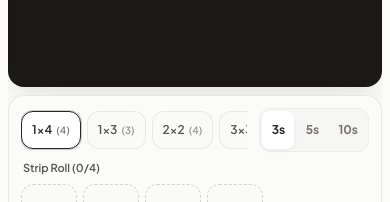
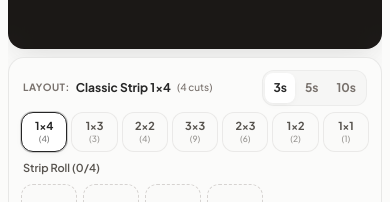
Before and after one commit to R16-Code/KlipKlap, a React (Vite) app: page / in a window 390 px wide. Shown: the part 514-716 px from the top of the page. Built offline with nearby package versions, Linux system fonts and the light colour scheme; no server answers; a web font is replaced by a local one.

Commit message:
feat(mobile): display all 7 layout options simultaneously without scrolling

```diff
--- a/src/components/booth/MobileBoothDock.tsx
+++ b/src/components/booth/MobileBoothDock.tsx
@@ -125,13 +125,63 @@ export const MobileBoothDock: React.FC<MobileBoothDockProps> = ({ onCaptureFrame
 
   return (
     <div className="w-full bg-studio-milk/95 backdrop-blur-md rounded-2xl sm:rounded-3xl p-3 border border-black/[0.08] shadow-soft-lg flex flex-col justify-between gap-2 overscroll-contain select-none">
-      {/* Row 1: Layout Carousel & Timer Presets */}
-      <div className="flex items-center justify-between gap-2 shrink-0">
-        {/* Horizontal Scrollable Layout Pills */}
-        <div className="flex items-center gap-1.5 overflow-x-auto no-scrollbar py-0.5 max-w-[65%] sm:max-w-[70%]">
+      {/* Row 1: Layout Selection Bar & Timer Controls */}
+      <div className="flex flex-col gap-1.5 shrink-0">
+        {/* Top Info Header: Layout Name & Timer Duration */}
+        <div className="flex items-center justify-between gap-2 px-0.5">
+          <div className="flex items-center gap-1.5 min-w-0">
+            <span className="text-[10px] font-bold text-stone-500 uppercase tracking-wider shrink-0">
+              Layout:
+            </span>
+            <span className="text-xs font-bold text-studio-graphite truncate font-sans">
+              {layoutConfig.name}
+            </span>
+            <span className="text-[10px] text-stone-500 font-medium shrink-0">
+              ({layoutConfig.photoCount} cuts)
+            </span>
+          </div>
+
+          {/* Timer Presets (3s / 5s / 10s) */}
+          <div className="flex items-center gap-0.5 bg-stone-100/90 p-0.5 rounded-xl border border-black/[0.04] shrink-0">
+            <Timer className="w-3.5 h-3.5 text-stone-500 ml-1 hidden xs:inline" />
+            {[3, 5, 10].map((sec) => (
+              <button
+                key={sec}
+                type="button"
+                disabled={isCapturing}
+                onClick={() => setTimerDuration(sec)}
+                className={`px-2 sm:px-2.5 py-0.5 sm:py-1 min-h-[30px] sm:min-h-[32px] text-xs font-bold rounded-lg transition-all active:scale-95 flex items-center justify-center ${
+                  timerDuration === sec
+                    ? 'bg-white text-studio-graphite shadow-soft-sm'
+                    : 'text-stone-500 hover:text-studio-graphite'
+                }`}
+              >
+                {sec}s
+              </button>
+            ))}
+          </div>
+        </div>
+
+        {/* All 7 Layouts Grid (Fully visible at once, zero scroll required) */}
+        <div className="grid grid-cols-7 gap-1 w-full">
           {layoutKeys.map((key) => {
             const cfg = LAYOUT_CONFIGS[key];
             const isSelected = layout === key;
+
+            const shortLabel =
+              key === 'strip_1x4'
+                ? '1×4'
+                : key === 'strip_1x3'
+                ? '1×3'
+                : key === 'grid_2x2'
+                ? '2×2'
+                : key === 'grid_3x3'
+                ? '3×3'
+                : key === 'grid_2x3'
+                ? '2×3'
+                : key === 'strip_1x2'
+                ? '1×2'
+                : '1×1';
 
             return (
               <button
@@ -139,52 +189,22 @@ export const MobileBoothDock: React.FC<MobileBoothDockProps> = ({ onCaptureFrame
                 type="button"
                 disabled={isCapturing}
                 onClick={() => setLayout(key)}
-                className={`flex items-center gap-1 px-2.5 py-1.5 min-h-[38px] rounded-xl border text-xs font-semibold transition-all shrink-0 active:scale-95 ${
+                className={`flex flex-col items-center justify-center py-1.5 px-0.5 rounded-xl border transition-all active:scale-95 text-center min-h-[40px] ${
                   isSelected
-                    ? 'border-studio-graphite bg-white text-studio-graphite shadow-soft-sm ring-1 ring-studio-graphite/20'
-                    : 'border-stone-200/80 bg-stone-50/80 text-stone-600 hover:bg-white'
+                    ? 'border-studio-graphite bg-white text-studio-graphite shadow-soft-sm ring-1 ring-studio-graphite/20 font-bold'
+                    : 'border-stone-200/80 bg-stone-50/80 text-stone-600 hover:bg-white hover:text-studio-graphite font-medium'
                 }`}
                 title={`${cfg.name} (${cfg.photoCount} cuts)`}
               >
-                <span>
-                  {key === 'strip_1x4'
-                    ? '1×4'
-                    : key === 'strip_1x3'
-                    ? '1×3'
-                    : key === 'grid_2x2'
-                    ? '2×2'
-                    : key === 'grid_3x3'
-                    ? '3×3'
-                    : key === 'grid_2x3'
-                    ? '2×3'
-                    : key === 'strip_1x2'
-                    ? '1×2'
-                    : '1×1'}
+                <span className="text-[11px] sm:text-xs font-bold leading-none tracking-tight">
+                  {shortLabel}
                 </span>
-                <span className="text-[10px] opacity-60">({cfg.photoCount})</span>
+                <span className="text-[8.5px] sm:text-[9.5px] opacity-60 leading-none mt-1 font-medium">
+                  ({cfg.photoCount})
+                </span>
               </button>
             );
           })}
-        </div>
-
-        {/* Timer Presets (3s / 5s / 10s) */}
-        <div className="flex items-center gap-0.5 bg-stone-100/90 p-0.5 rounded-xl border border-black/[0.04] shrink-0">
-          <Timer className="w-3.5 h-3.5 text-stone-500 ml-1 hidden xs:inline" />
-          {[3, 5, 10].map((sec) => (
-            <button
-              key={sec}
-              type="button"
-              disabled={isCapturing}
-              onClick={() => setTimerDuration(sec)}
-              className={`px-2 sm:px-2.5 py-1 min-h-[38px] min-w-[32px] text-xs font-bold rounded-lg transition-all active:scale-95 flex items-center justify-center ${
-                timerDuration === sec
-                  ? 'bg-white text-studio-graphite shadow-soft-sm'
-                  : 'text-stone-500 hover:text-studio-graphite'
-              }`}
-            >
-              {sec}s
-            </button>
-          ))}
         </div>
       </div>
 
```
